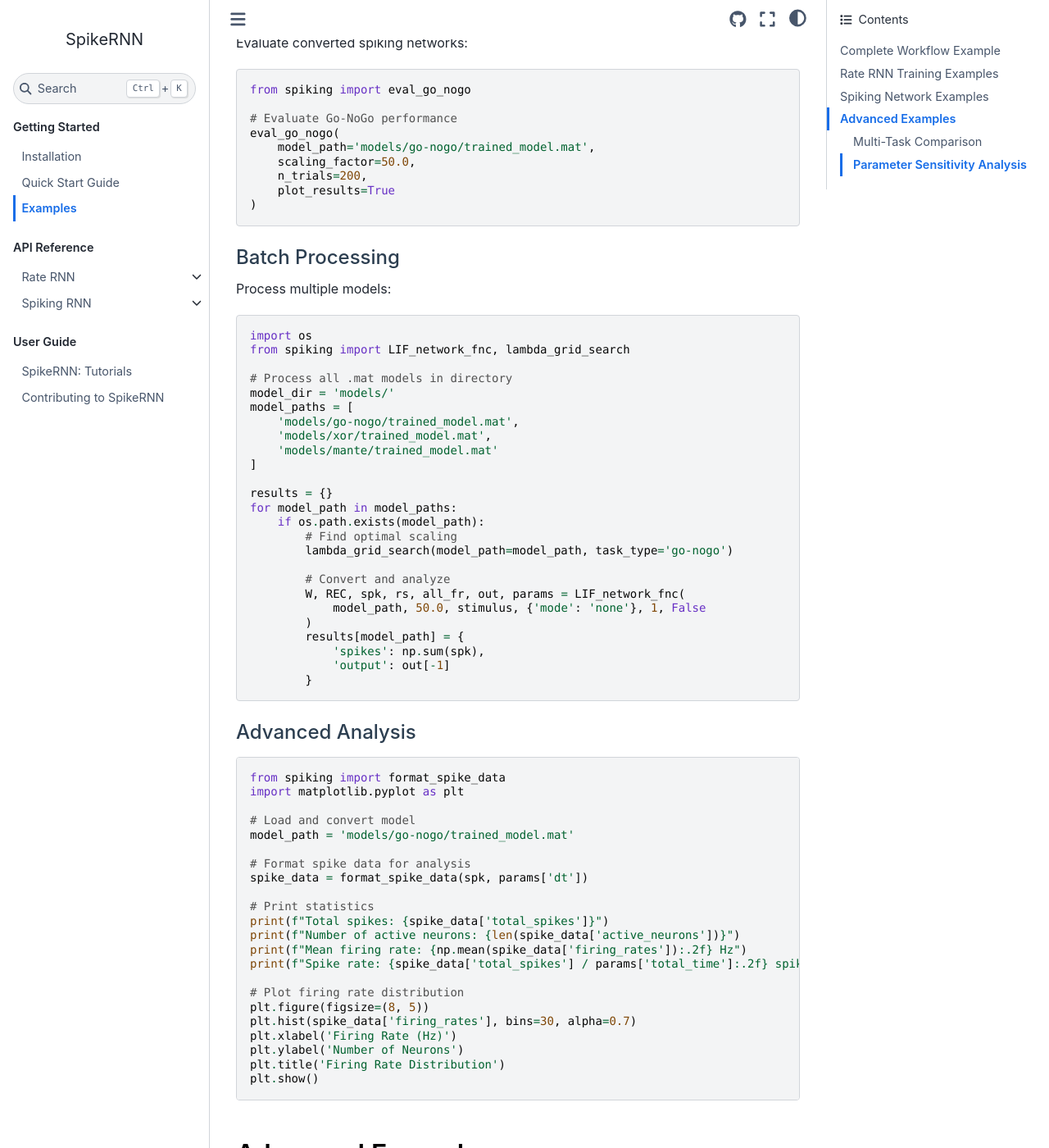
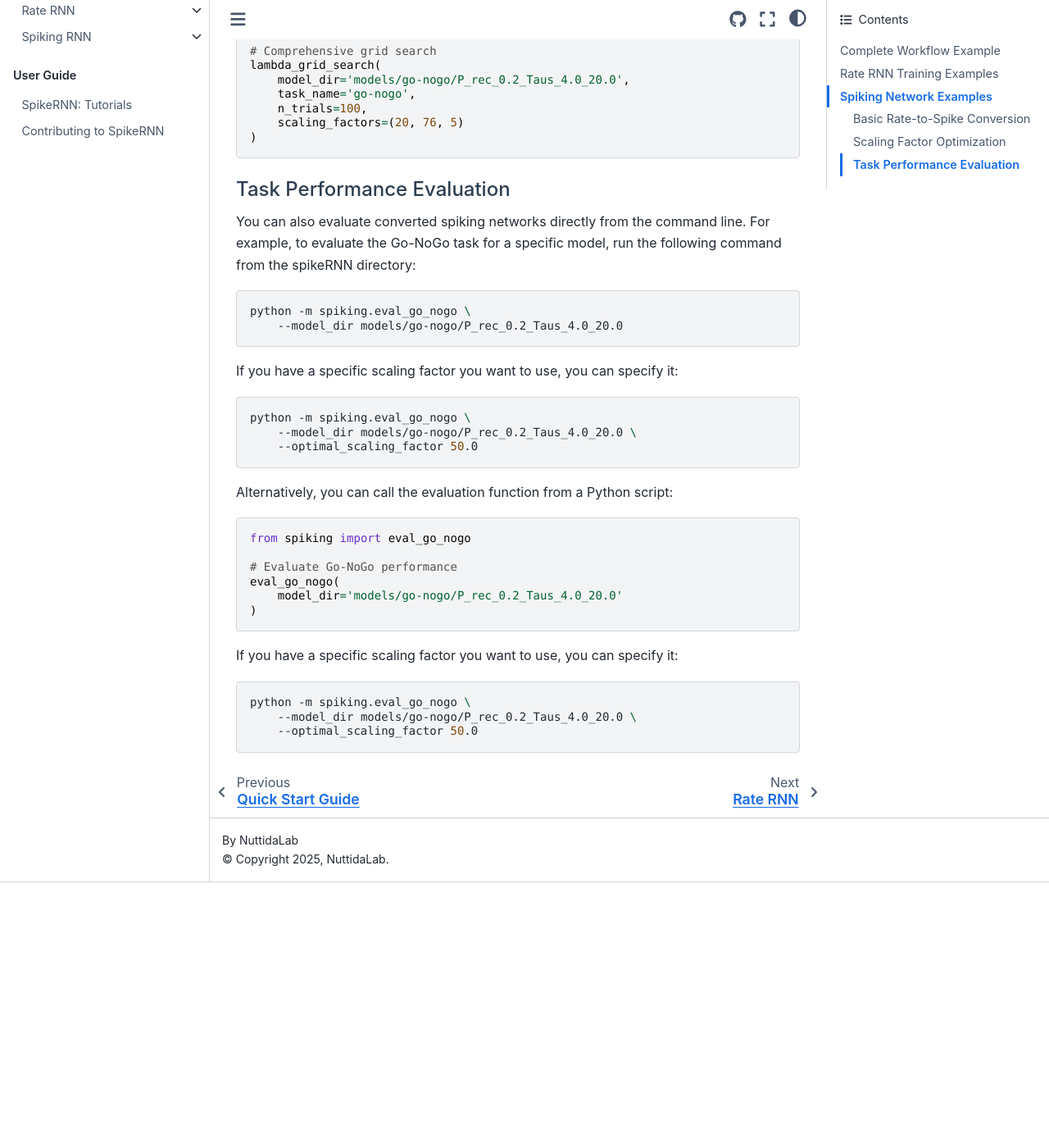
Before and after one commit to NuttidaLab/spikeRNN, a Sphinx documentation site: the page built from docs/examples.rst, in a window 1280 px wide and 1400 px high, scrolled down 3886 px. Shown: the whole window at 82% size. Built offline with Sphinx 7.4.7 and the Sphinx Book theme 1.1.4, drawn with Linux system fonts in a browser that asks for light colours; after the commit the page ends 4962 px from its top, so only the background shows below that; some of the changed text lies outside the part shown.

Commit message:
modify examples workflow

```diff
--- a/docs/examples.rst
+++ b/docs/examples.rst
@@ -1,7 +1,8 @@
 Examples
 ========
 
-This section provides detailed examples of using the complete SpikeRNN framework for training rate RNNs and converting them to spiking networks.
+This section provides detailed examples of using the complete spikeRNN framework for training rate RNNs and converting them to spiking networks.
+The examples below can be run interactively in a Python environment or adapted into standalone scripts.
 
 Complete Workflow Example
 ----------------------------------------
@@ -186,7 +187,19 @@
 Scaling Factor Optimization
 ~~~~~~~~~~~~~~~~~~~~~~~~~~~~~~~~~~~~~~~
 
-Finding the optimal scaling factor is crucial for good performance:
+Finding the optimal scaling factor is crucial for good performance.
+You can run the grid search from the command line:
+
+.. code-block:: bash
+
+    python -m spiking.lambda_grid_search \
+        --model_dir "models/go-nogo/P_rec_0.2_Taus_4.0_20.0" \
+        --task_name go-nogo \
+        --n_trials 100 \
+        --scaling_factors 20:76:5
+
+
+Or call the function from within a Python script:
 
 .. code-block:: python
 
@@ -194,17 +207,33 @@
 
     # Comprehensive grid search
     lambda_grid_search(
-        model_path='models/go-nogo/trained_model.mat',
-        scaling_range=(20, 100),
-        n_trials_per_factor=100,
-        task_type='go-nogo',
-        parallel=True
+        model_dir='models/go-nogo/P_rec_0.2_Taus_4.0_20.0',
+        task_name='go-nogo',
+        n_trials=100,
+        scaling_factors=(20, 76, 5)
     )
 
 Task Performance Evaluation
 ~~~~~~~~~~~~~~~~~~~~~~~~~~~~~~~~~~~~~~~
 
-Evaluate converted spiking networks:
+You can also evaluate converted spiking networks directly from the command line.
+For example, to evaluate the Go-NoGo task for a specific model, run the following command from the spikeRNN directory:
+
+.. code-block:: bash
+
+    python -m spiking.eval_go_nogo \
+        --model_dir models/go-nogo/P_rec_0.2_Taus_4.0_20.0
+
+If you have a specific scaling factor you want to use, you can specify it:
+
+.. code-block:: bash
+
+    python -m spiking.eval_go_nogo \
+        --model_dir models/go-nogo/P_rec_0.2_Taus_4.0_20.0 \
+        --optimal_scaling_factor 50.0
+
+
+Alternatively, you can call the evaluation function from a Python script:
 
 .. code-block:: python
 
@@ -212,124 +241,13 @@
 
     # Evaluate Go-NoGo performance
     eval_go_nogo(
-        model_path='models/go-nogo/trained_model.mat',
-        scaling_factor=50.0,
-        n_trials=200,
-        plot_results=True
+        model_dir='models/go-nogo/P_rec_0.2_Taus_4.0_20.0'
     )
 
-Batch Processing
-~~~~~~~~~~~~~~~~~~~~~~~~~~~~~~~~~~~~~~~
+If you have a specific scaling factor you want to use, you can specify it:
 
-Process multiple models:
+.. code-block:: bash
 
-.. code-block:: python
-
-    import os
-    from spiking import LIF_network_fnc, lambda_grid_search
-
-    # Process all .mat models in directory
-    model_dir = 'models/'
-    model_paths = [
-        'models/go-nogo/trained_model.mat',
-        'models/xor/trained_model.mat',
-        'models/mante/trained_model.mat'
-    ]
-
-    results = {}
-    for model_path in model_paths:
-        if os.path.exists(model_path):
-            # Find optimal scaling
-            lambda_grid_search(model_path=model_path, task_type='go-nogo')
-
-            # Convert and analyze
-            W, REC, spk, rs, all_fr, out, params = LIF_network_fnc(
-                model_path, 50.0, stimulus, {'mode': 'none'}, 1, False
-            )
-            results[model_path] = {
-                'spikes': np.sum(spk),
-                'output': out[-1]
-            }
-
-Advanced Analysis
-~~~~~~~~~~~~~~~~~~~~~~~~~~~~~~~~~~~~~~~
-
-.. code-block:: python
-
-    from spiking import format_spike_data
-    import matplotlib.pyplot as plt
-
-    # Load and convert model
-    model_path = 'models/go-nogo/trained_model.mat'
-
-    # Format spike data for analysis
-    spike_data = format_spike_data(spk, params['dt'])
-
-    # Print statistics
-    print(f"Total spikes: {spike_data['total_spikes']}")
-    print(f"Number of active neurons: {len(spike_data['active_neurons'])}")
-    print(f"Mean firing rate: {np.mean(spike_data['firing_rates']):.2f} Hz")
-    print(f"Spike rate: {spike_data['total_spikes'] / params['total_time']:.2f} spikes/s")
-
-    # Plot firing rate distribution
-    plt.figure(figsize=(8, 5))
-    plt.hist(spike_data['firing_rates'], bins=30, alpha=0.7)
-    plt.xlabel('Firing Rate (Hz)')
-    plt.ylabel('Number of Neurons')
-    plt.title('Firing Rate Distribution')
-    plt.show()
-
-Advanced Examples
-----------------------------------------
-
-Multi-Task Comparison
-~~~~~~~~~~~~~~~~~~~~~~~~~~~~~~~~~~~~~~~
-
-Compare spiking network performance across different tasks:
-
-.. code-block:: python
-
-    tasks = ['go-nogo', 'xor', 'mante']
-    model_paths = [
-        'models/go-nogo/trained_model.mat',
-        'models/xor/trained_model.mat',
-        'models/mante/trained_model.mat'
-    ]
-
-    for task, model_path in zip(tasks, model_paths):
-        print(f"\nEvaluating {task} task...")
-
-        # Optimize scaling factor
-        lambda_grid_search(
-            model_path=model_path,
-            task_type=task,
-            parallel=True
-        )
-
-        # Evaluate performance
-        if task == 'go-nogo':
-            eval_go_nogo(model_path=model_path, plot_results=True)
-
-Parameter Sensitivity Analysis
-~~~~~~~~~~~~~~~~~~~~~~~~~~~~~~~~~~~~~~~
-
-Test how different LIF parameters affect conversion:
-
-.. code-block:: python
-
-    from spiking.utils import generate_lif_params
-
-    model_path = 'models/go-nogo/trained_model.mat'
-    scaling_factor = 50.0
-    u = np.zeros((1, 201))
-    u[0, 30:50] = 1
-
-    # Test different time constants
-    time_constants = [0.01, 0.02, 0.05, 0.1]
-
-    for tm in time_constants:
-        print(f"\nTesting membrane time constant: {tm}s")
-
-        # This would require modifying LIF_network_fnc to accept custom parameters
-        # or creating a custom implementation
-        # Results would show how membrane dynamics affect spike timing
+    python -m spiking.eval_go_nogo \
+        --model_dir models/go-nogo/P_rec_0.2_Taus_4.0_20.0 \
+        --optimal_scaling_factor 50.0
```
Also changed, not shown: other parts of docs/examples.rst (+1 -1 lines).
